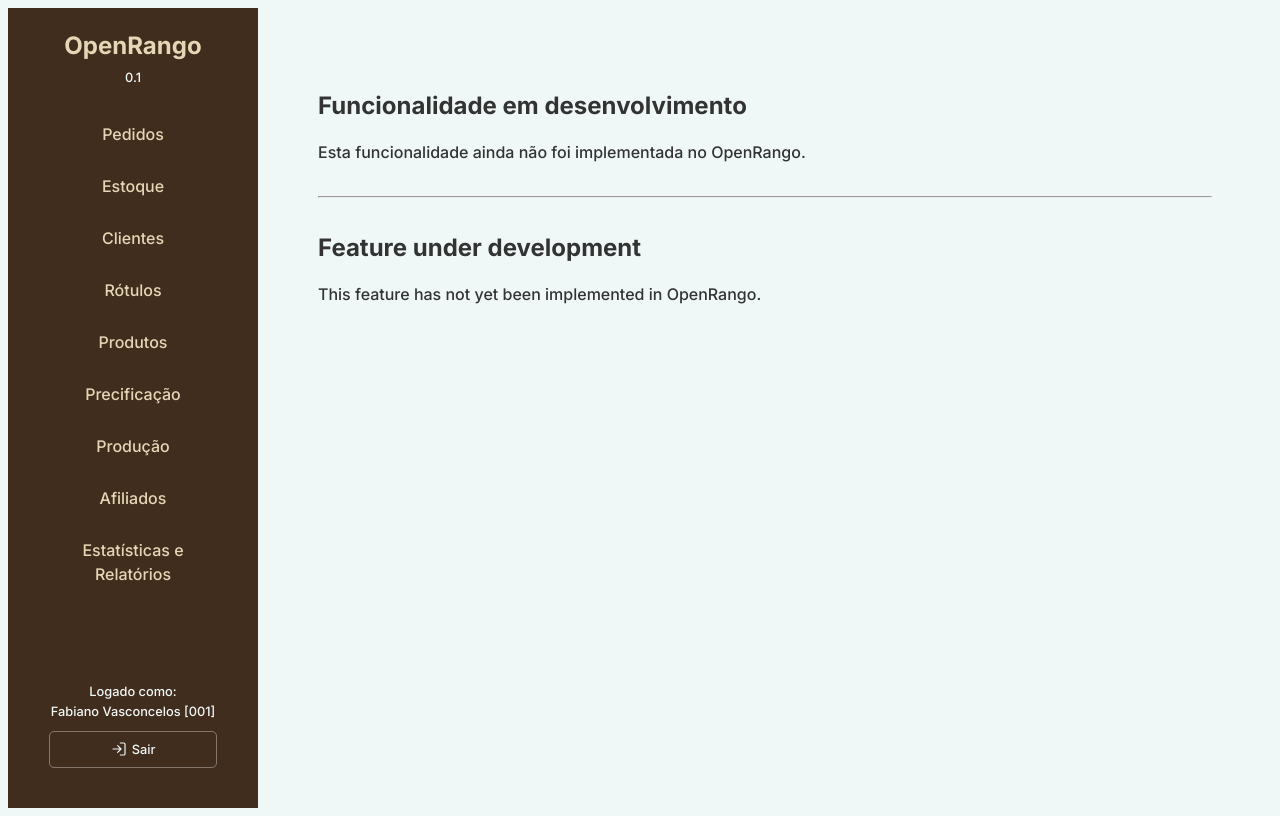
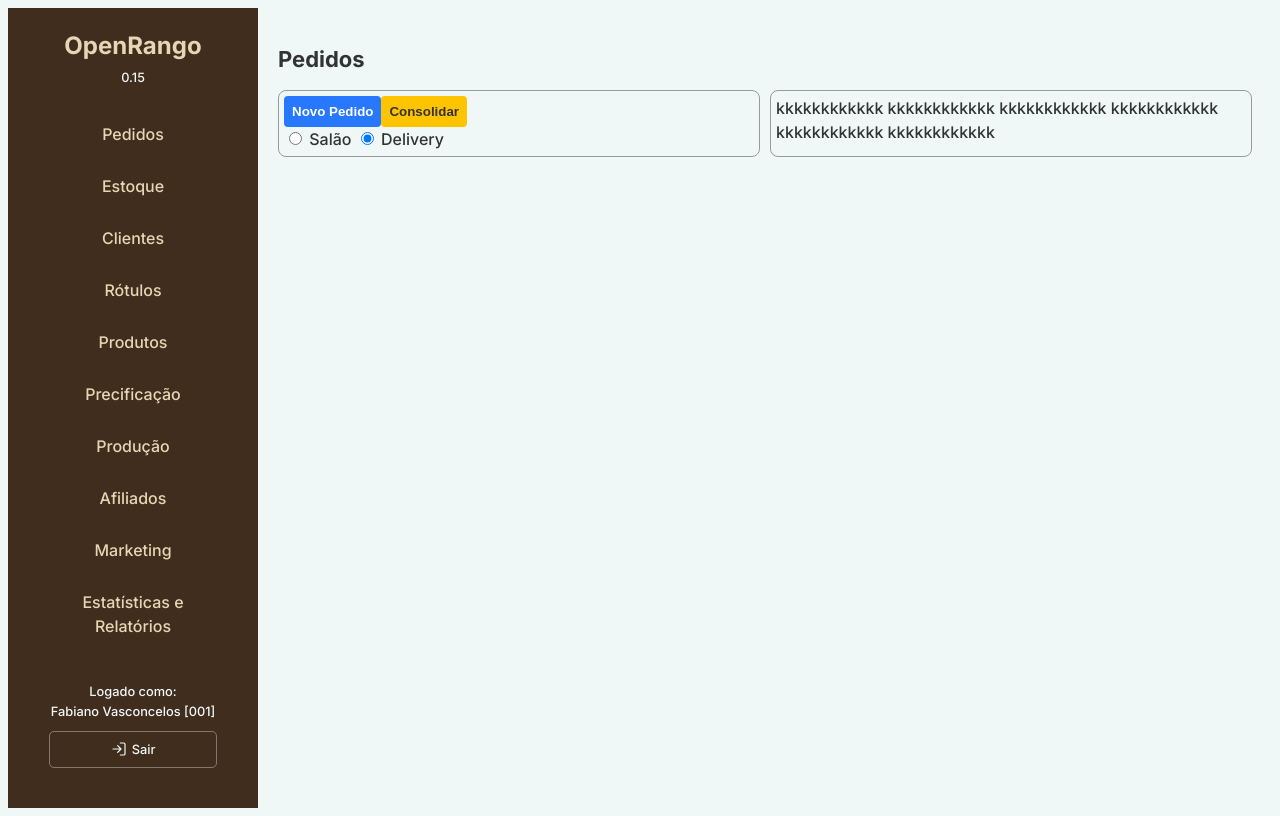
Before and after one commit to vasconcelos-fabiano/openrango, an Angular app in the folder frontend/: page /app/pedidos in a window 1280 px wide. Built offline with nearby package versions, Linux system fonts and the light colour scheme.

Commit message:
Build initial orders interface and delivery flow

```diff
--- a/frontend/src/app/layouts/main-layout/main-layout.html
+++ b/frontend/src/app/layouts/main-layout/main-layout.html
@@ -8,7 +8,7 @@
 
         <div class="sidebar-header">
             <h2>OpenRango</h2>
-            <span class="version">0.1</span>
+            <span class="version">0.15</span>
         </div>
         <nav class="main-nav">
             <ul>
@@ -37,6 +37,9 @@
                     <a routerLink="/app/afiliados" class="nav-link">Afiliados</a>
                 </li>
                 <li class="nav-item">
+                    <a routerLink="/app/marketing" class="nav-link">Marketing</a>
+                </li>
+                <li class="nav-item">
                     <a routerLink="/app/relatorios" class="nav-link">Estatísticas e Relatórios</a>
                 </li>
             </ul>
--- /dev/null
+++ b/frontend/src/app/pages/pedidos/pedidos.css
@@ -0,0 +1,36 @@
+h1 {
+    font-size: 22px;
+}
+
+.pedidos-container {
+    display: flex;
+    gap: 10px;
+}
+
+.pedidos-esquerda,
+.pedidos-direita {
+    flex: 1;
+    border: 1px solid #999;
+    border-radius: 8px;
+    padding: 5px;
+}
+
+.btn-novo,
+.btn-consolidar {
+    flex: 1;
+    padding: 8px;
+    border: none;
+    border-radius: 4px;
+    font-weight: 600;
+    cursor: pointer;
+}
+
+.btn-novo {
+    background: #2878ff;
+    color: white;
+}
+
+.btn-consolidar {
+    background: #ffc400;
+    color: #333;
+}
--- /dev/null
+++ b/frontend/src/app/pages/pedidos/pedidos.html
@@ -0,0 +1,28 @@
+<h1>Pedidos</h1>
+<div class="pedidos-container">
+    <div class="pedidos-esquerda">
+        <button class="btn-novo" type="button">Novo Pedido</button>
+        <button class="btn-consolidar" type="button">Consolidar</button>
+
+        <div class="tipo-pedido">
+            <label>
+                <input type="radio" name="tipo-pedido" value="salao" (change)="selecionarTipo('salao')">
+                Salão
+            </label>
+
+            <label>
+                <input type="radio" name="tipo-pedido" value="delivery" checked (change)="selecionarTipo('delivery')">
+                Delivery
+            </label>
+        </div>
+    </div>
+
+    <div class="pedidos-direita">
+        kkkkkkkkkkkk
+        kkkkkkkkkkkk
+        kkkkkkkkkkkk
+        kkkkkkkkkkkk
+        kkkkkkkkkkkk
+        kkkkkkkkkkkk
+    </div>
+</div>
--- /dev/null
+++ b/frontend/src/app/pages/pedidos/pedidos.ts
@@ -0,0 +1,14 @@
+import { Component } from "@angular/core";
+
+@Component({
+  selector: "app-pedidos",
+  imports: [],
+  templateUrl: "./pedidos.html",
+  styleUrl: "./pedidos.css",
+})
+export class Pedidos {
+  tipoSelecionado = 'delivery';
+  selecionarTipo(tipo: string) {
+    console.log(tipo);
+  }
+}
```
Also changed, not shown: frontend/src/app/app.routes.ts (+6 -1 lines), 1 other file (tests, documents, lock files or other folders).
